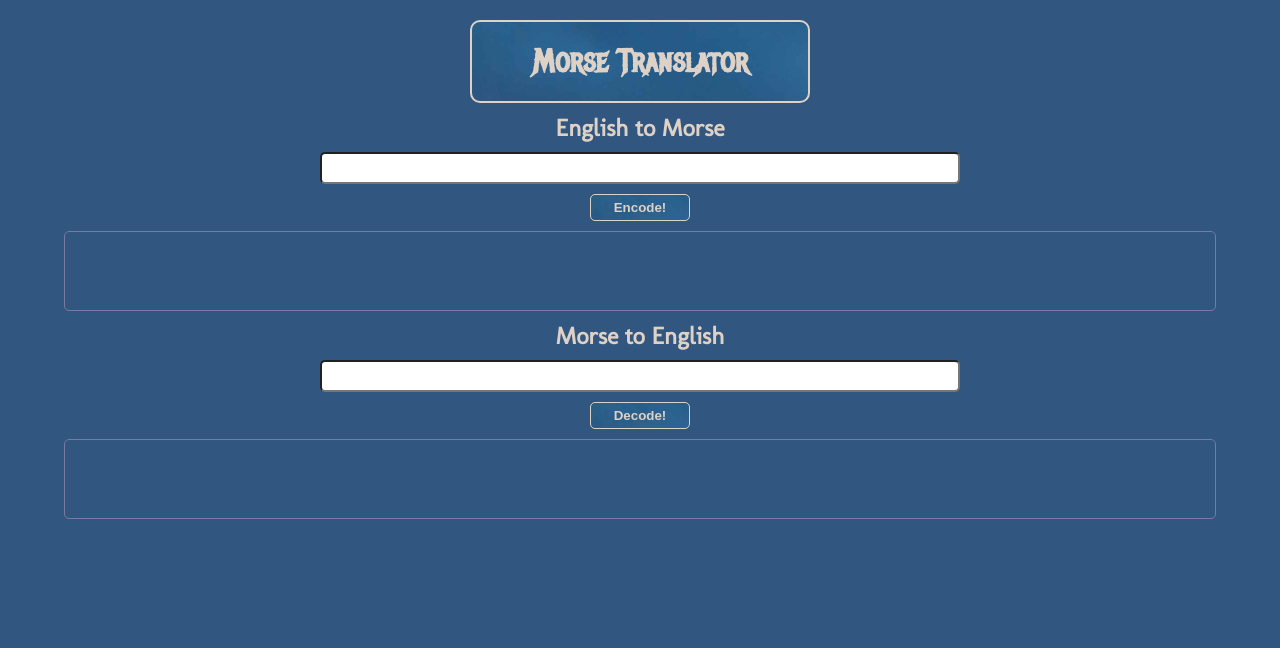
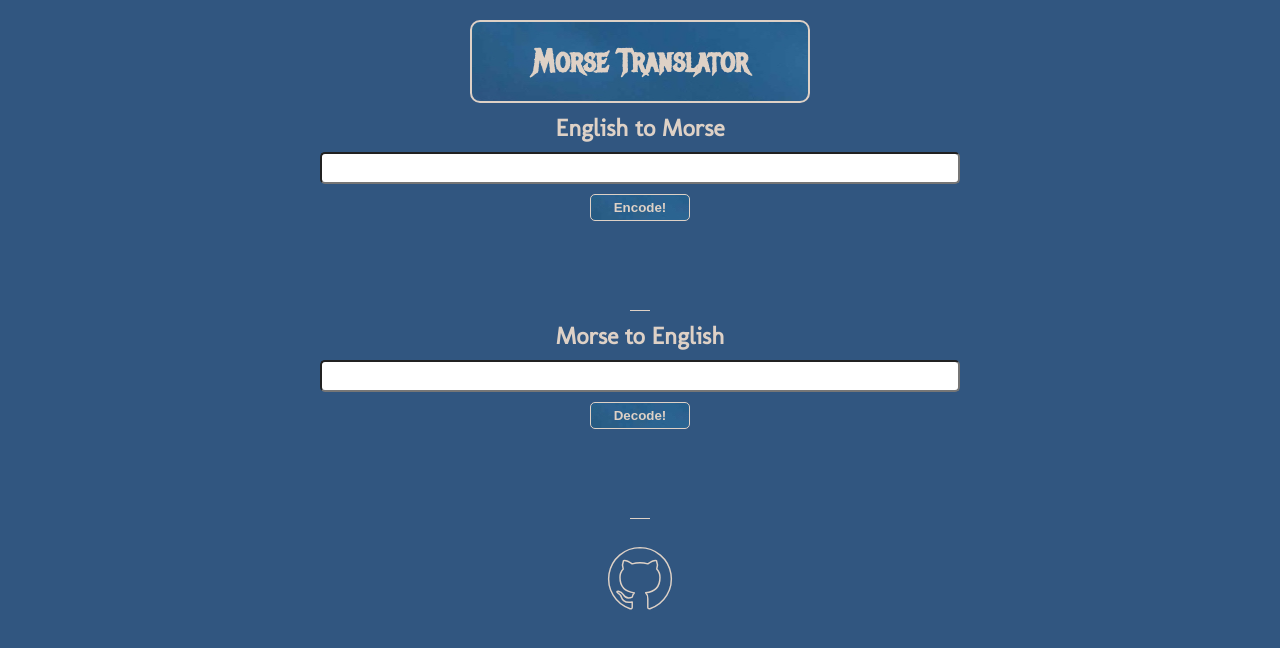
Before and after one commit to nmWolfe/morse-translator, a website built with Vite: page index.html in a window 1280 px wide. Built offline with nearby package versions, Linux system fonts and the light colour scheme; a web font is replaced by a local one.

Commit message:
Added footer, github img, and styles

```diff
--- a/index.html
+++ b/index.html
@@ -22,6 +22,15 @@
         <button class="submit" id="morse-submit">Decode!</button>
         <div class="code" id="morse-code"></div>
       </div>
+      <footer class="footer">
+        <a href="https://github.com/nmWolfe" target="_blank">
+          <img
+            src="./src/assets/github.svg"
+            alt="github link"
+            class="footer__img"
+          />
+        </a>
+      </footer>
     </div>
     <script type="module" src="/src/ts/main.ts"></script>
   </body>
--- a/src/scss/styles.scss
+++ b/src/scss/styles.scss
@@ -69,11 +69,16 @@ body {
       padding: 10px;
       margin: 10px;
       font-size: 3vh;
-      border: 1px solid #797aa2;
-      border-radius: 5px;
+      border-bottom: 1px solid $primary-color;
       color: $primary-color;
       height: 10vh;
-      width: 90vw;
+    }
+  }
+  .footer {
+    padding: 10px;
+    &__img {
+      padding: 5px;
+      height: 10vh;
     }
   }
 }
```
Also changed, not shown: src/assets/github.svg (added), src/scss/styles.css, 1 other file.
